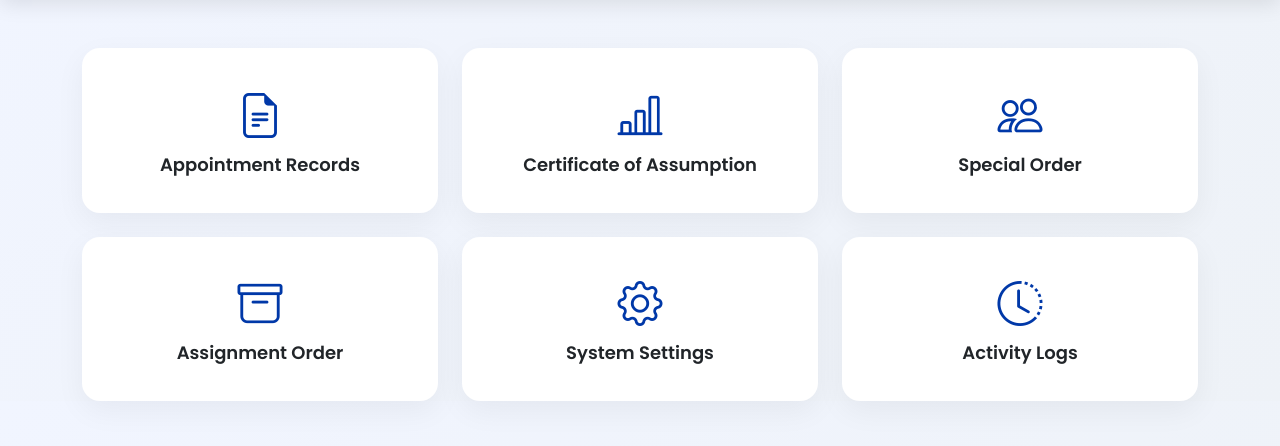
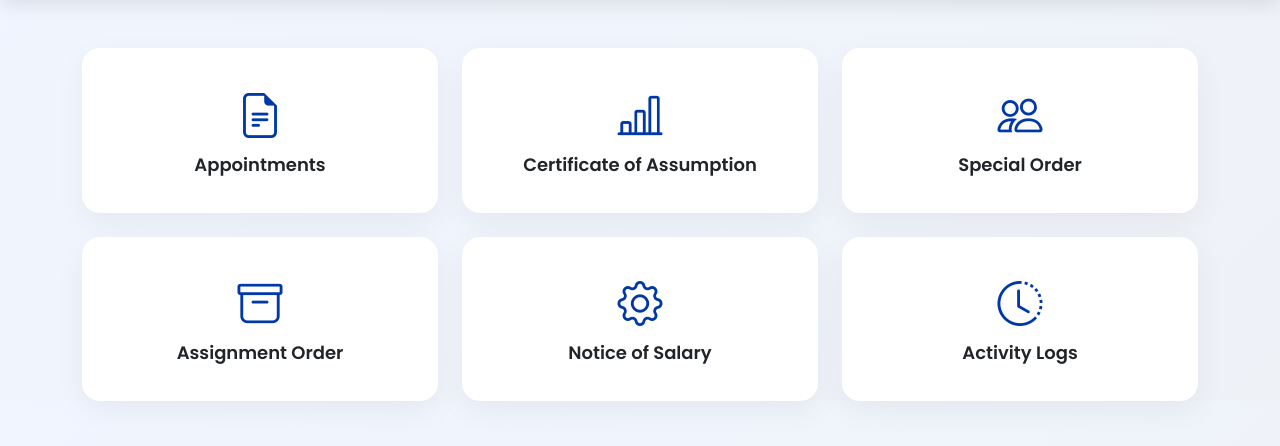
Before and after one commit to mrnieRabutin/HRSystem, a PHP site: page /dash.php in a window 1280 px wide. Shown: the part 73-519 px from the top of the page. Run offline with PHP 8.4, Linux system fonts and the light colour scheme; a user stored in the database is signed in.

Commit message:
Update dash.php

```diff
--- a/dash.php
+++ b/dash.php
@@ -129,7 +129,7 @@ include "auth/check.php";
       <div class="col-md-4">
         <div class="dashboard-card" onclick="location.href='dashboard.php'">
           <i class="bi bi-file-earmark-text"></i>
-          <div class="dashboard-title">Appointment Records</div>
+          <div class="dashboard-title">Appointments</div>
         </div>
       </div>
 
@@ -161,7 +161,7 @@ include "auth/check.php";
       <div class="col-md-4">
         <div class="dashboard-card" onclick="location.href='settings.php'">
           <i class="bi bi-gear"></i>
-          <div class="dashboard-title">System Settings</div>
+          <div class="dashboard-title">Notice of Salary</div>
         </div>
       </div>
 
```
